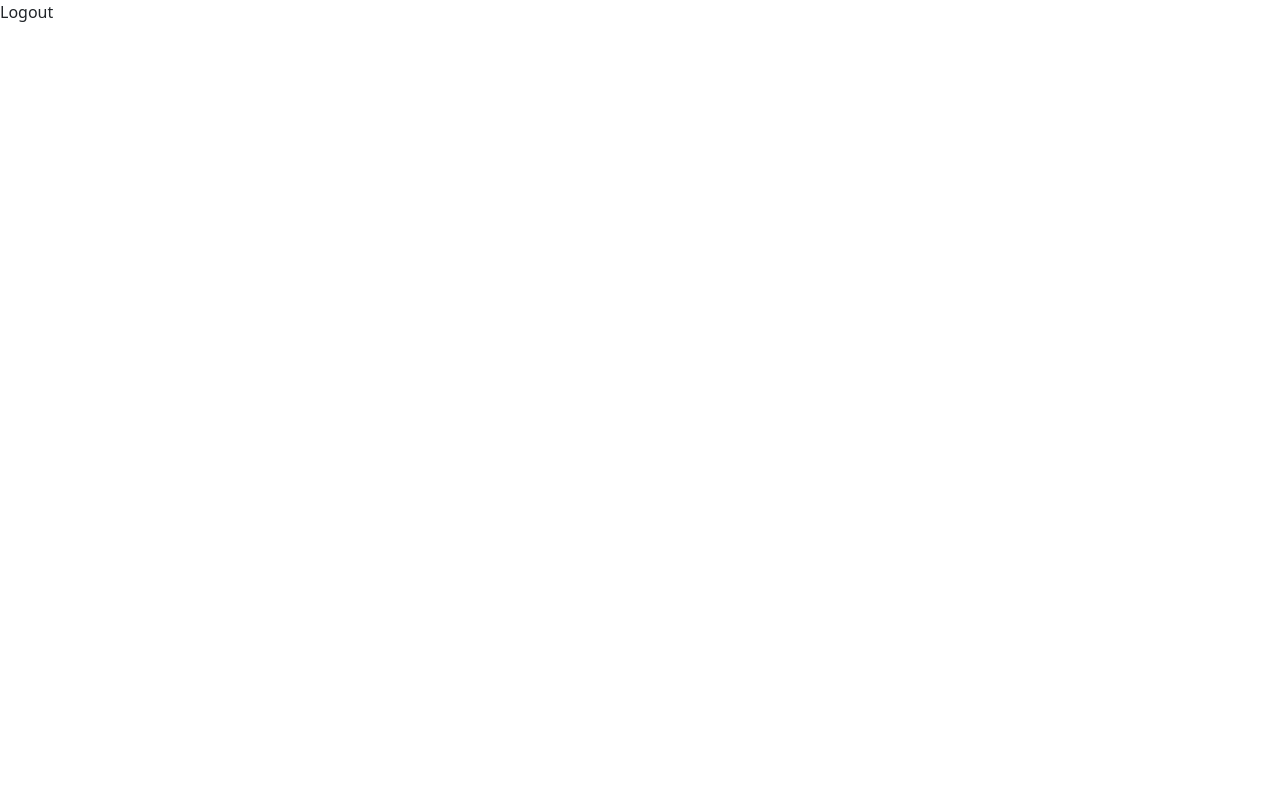
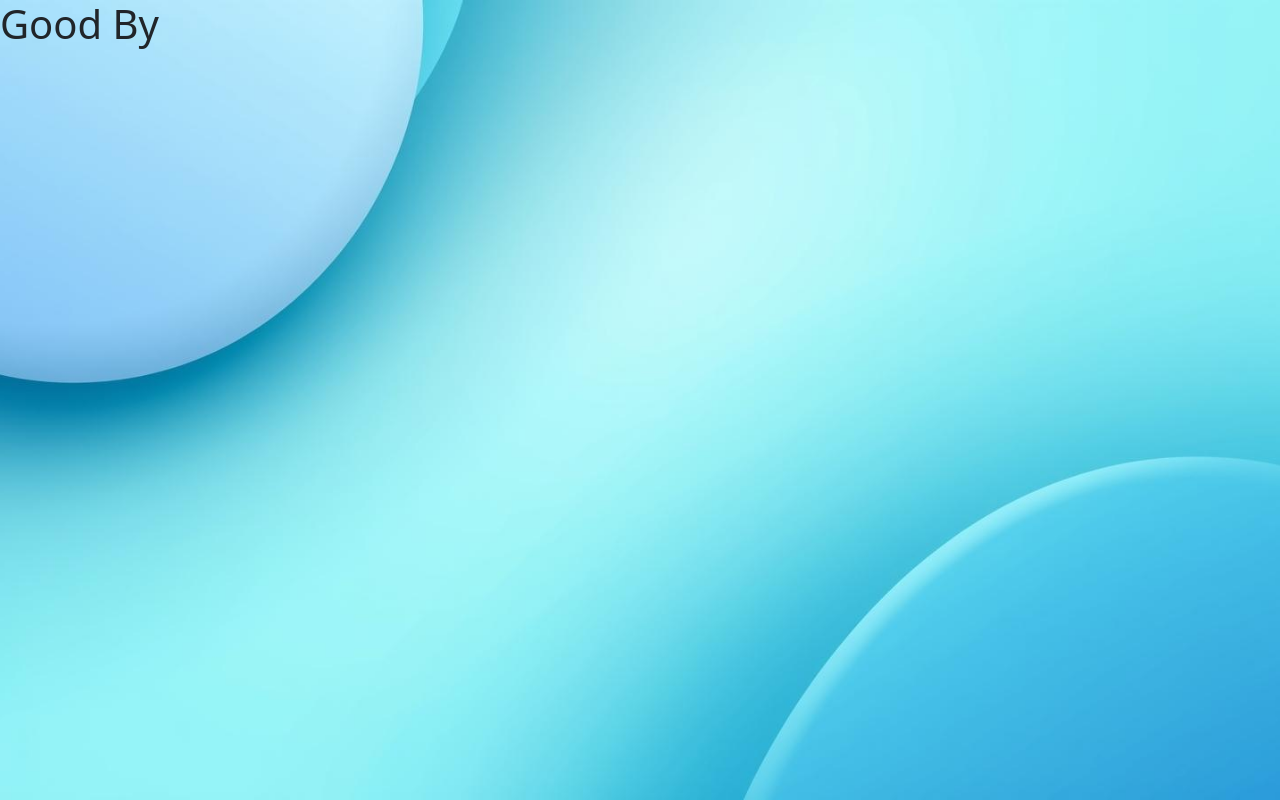
Before and after one commit to YitzchakShaish/riddle-react, a React (Vite) app: page /logout in a window 1280 px wide. Built offline with nearby package versions, Linux system fonts and the light colour scheme.

Commit message:
Refactor logout page and update background images; add new icon and improve layout in Play page

```diff
--- a/src/App.css
+++ b/src/App.css
@@ -1,4 +1,5 @@
-html, body {
+html,
+body {
   height: 100%;
   margin: 0;
   padding: 0;
@@ -11,6 +12,7 @@ html, body {
   background-position: center;
   min-height: 100vh;
 }
+
 .login-page {
   background-image: url("/src/assets/background2.jpg");
   background-size: cover;
@@ -26,6 +28,7 @@ html, body {
   background-position: center;
   min-height: 100vh;
 }
+
 .play-page {
   background-image: url("/src/assets/background4.jpg");
   background-size: cover;
@@ -33,3 +36,11 @@ html, body {
   background-position: center;
   min-height: 100vh;
 }
+
+.logout-page {
+  background-image: url("/src/assets/background5-exit.jpg");
+  background-size: cover;
+  background-repeat: no-repeat;
+  background-position: center;
+  min-height: 100vh;
+}
--- a/src/pages/Logout.tsx
+++ b/src/pages/Logout.tsx
@@ -1,6 +1,10 @@
 
 export default function Logout() {
   return (
-    <div>Logout</div>
+    <>
+    <div className="logout-page">
+    <h1>Good By</h1>
+    </div>
+    </>
   )
 }
--- a/src/pages/Play.tsx
+++ b/src/pages/Play.tsx
@@ -3,13 +3,14 @@ import { Link } from "react-router";
 export default function Play() {
   return (
     <>
-      <div className="play-page">Play</div>
+      <div className="play-page">Play
       <Link to="/" className="btn btn-primary">
         Back to Home
       </Link>
         <Link to="/logout" className="btn btn-primary">
         Exit
       </Link>
+      </div>
     </>
   )
 }
```
Also changed, not shown: index.html (+1 -1 lines), src/assets/background5-exit.jpg (added), src/assets/icon.png (added).
